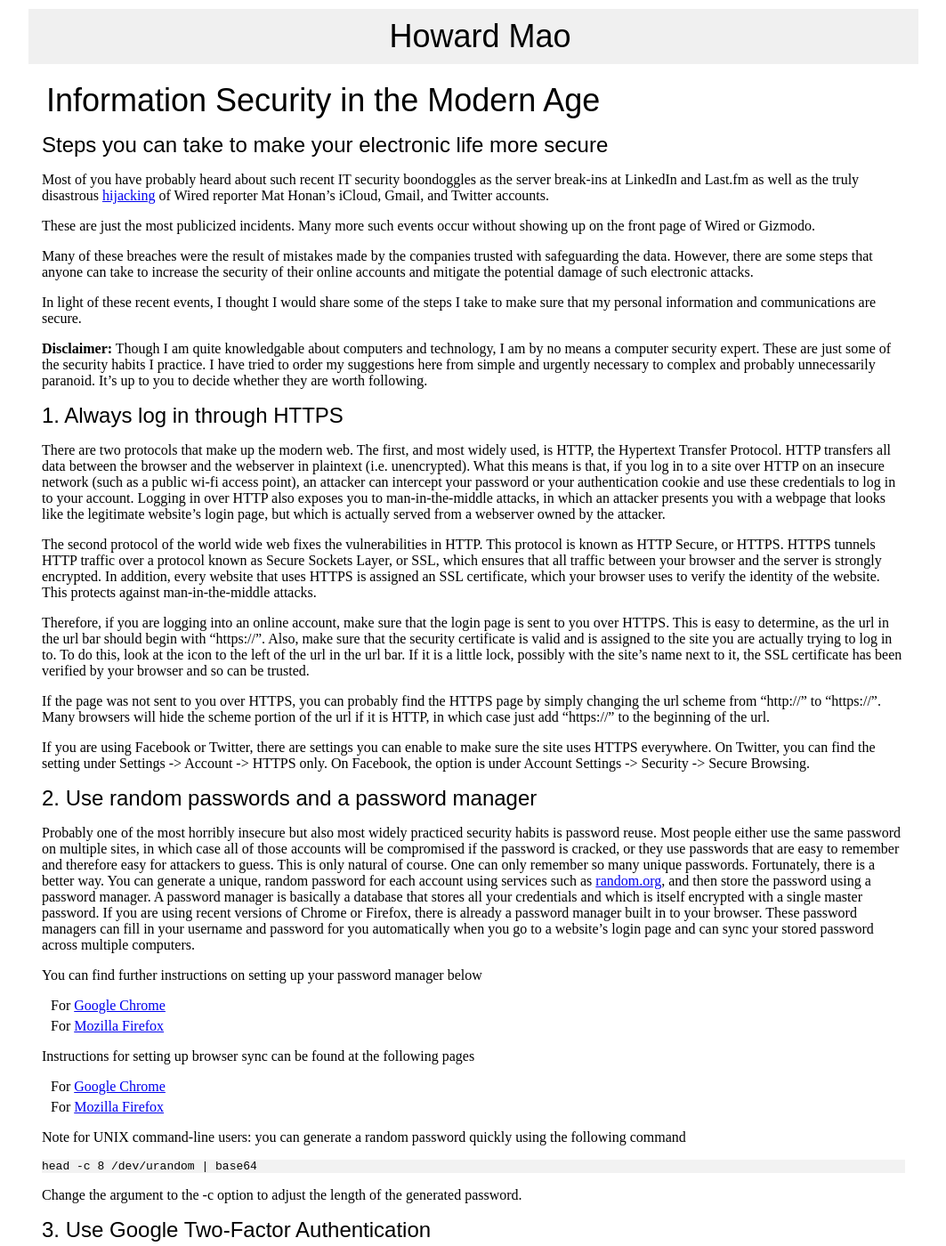
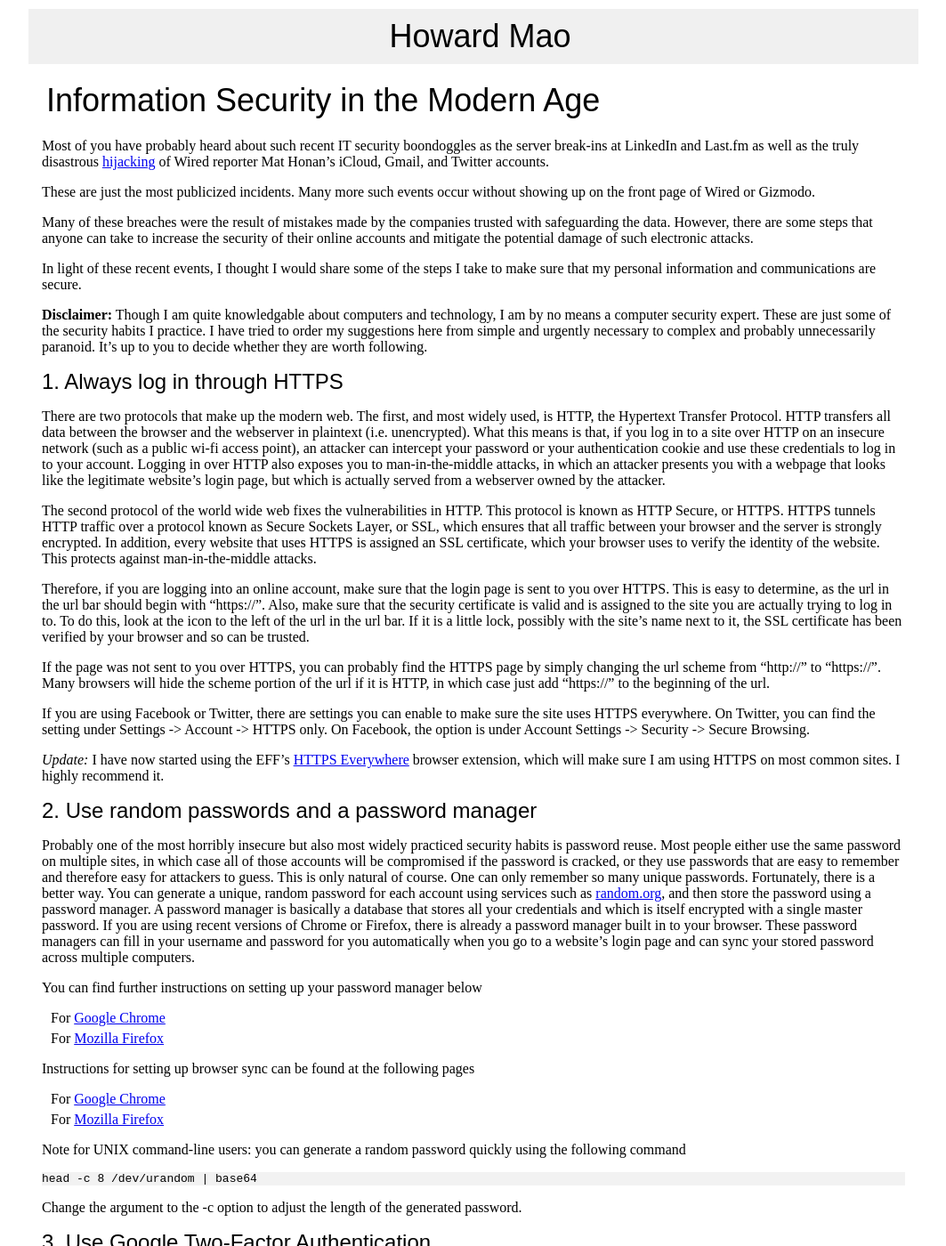
Before and after one commit to zhemao/zhemao.github.com, a Jekyll site: the page built from _posts/2012-08-20-information-security.markdown, in a window 1280 px wide and 1400 px high. Shown: the whole window at 89% size, without its empty margins (108-1171 px from the left). Built offline with Jekyll 4.4.1, drawn with Linux system fonts in a browser that asks for light colours.

Commit message:
update information security post

```diff
--- a/_posts/2012-08-20-information-security.markdown
+++ b/_posts/2012-08-20-information-security.markdown
@@ -3,8 +3,6 @@ title: Information Security in the Modern Age
 layout: default
 category: blog
 ---
-
-## Steps you can take to make your electronic life more secure
 
 Most of you have probably heard about such recent IT security boondoggles as
 the server break-ins at LinkedIn and Last.fm as well as the truly disastrous
@@ -65,6 +63,11 @@ If you are using Facebook or Twitter, there are settings you can enable to
 make sure the site uses HTTPS everywhere. On Twitter, you can find the setting
 under Settings -> Account -> HTTPS only. On Facebook, the option is under
 Account Settings -> Security -> Secure Browsing.
+
+*Update:* I have now started using the EFF's
+[HTTPS Everywhere](https://www.eff.org/https-everywhere) browser extension,
+which will make sure I am using HTTPS on most common sites. I highly
+recommend it.
 
 ## 2. Use random passwords and a password manager
 
```
